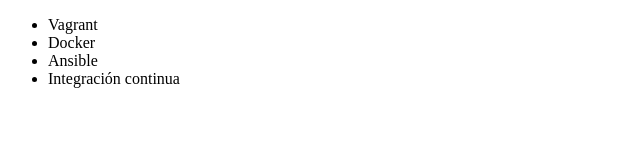
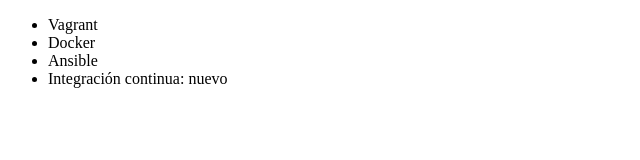
Before and after one commit to CesarAll/alura-proyecto, a plain HTML site: page index.html in a window 1280 px wide. Shown: the full height of the page, 0-640 px from the left. Drawn offline with Linux system fonts and the light colour scheme.

Commit message:
Arreglado elemento de la lista

```diff
--- a/index.html
+++ b/index.html
@@ -11,7 +11,7 @@
          <li> Vagrant </li>
          <li> Docker </li>
          <li> Ansible </li>
-         <li> Integración continua </li>
+         <li> Integración continua: nuevo </li>
      </ul>
 </body>
 </html>
```
